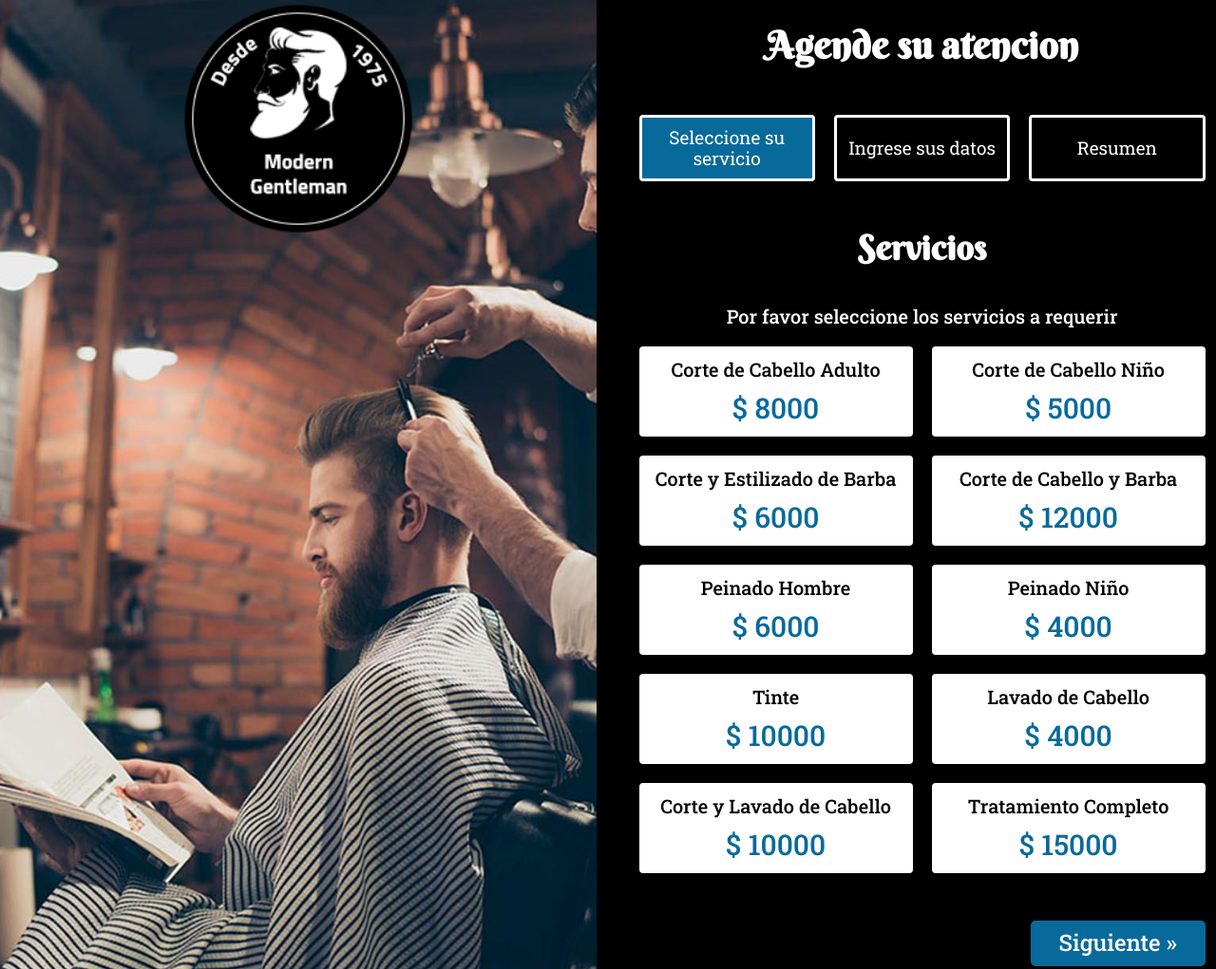
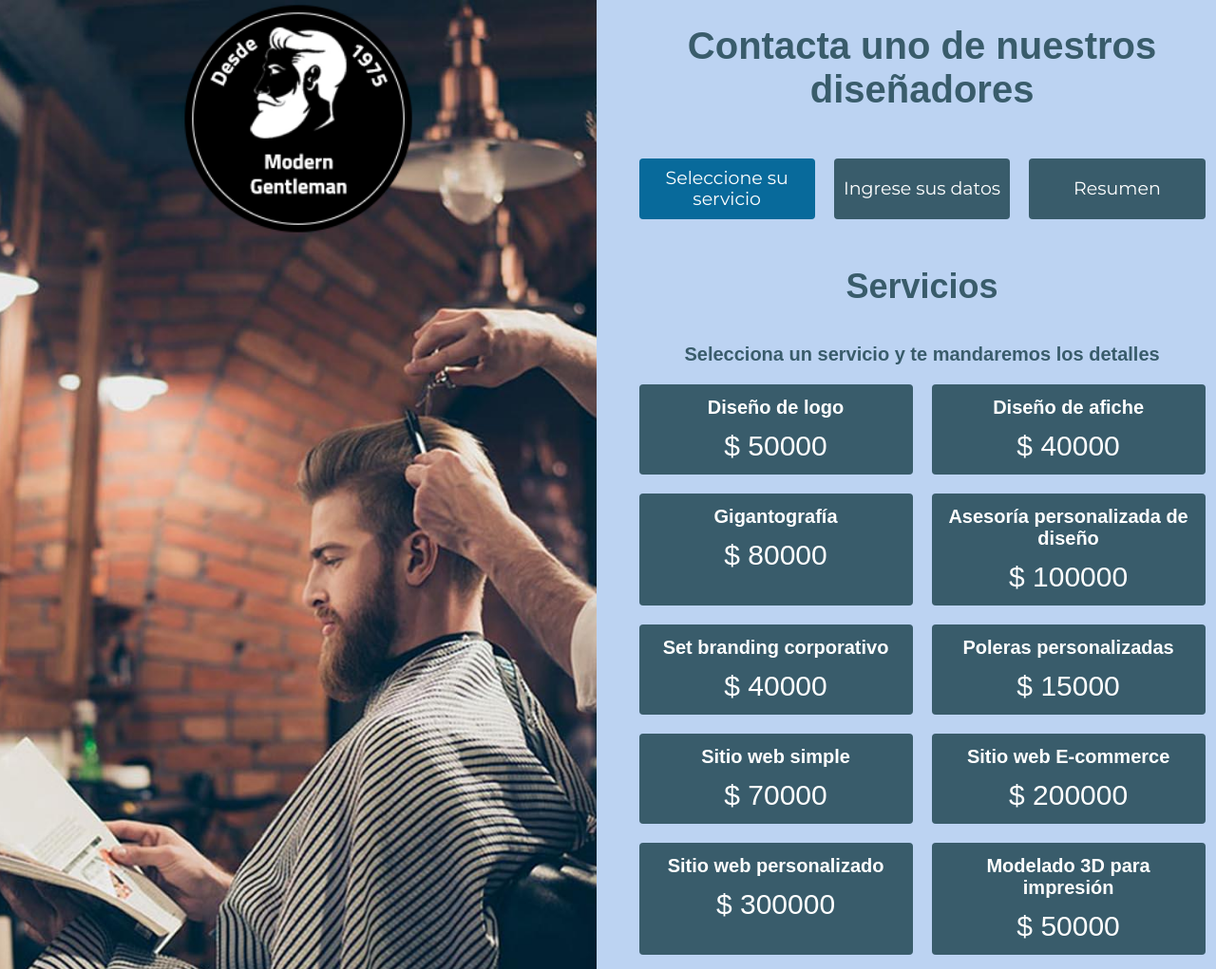
Before and after one commit to Jemuth/EntregaFinalJSCoder, a plain HTML site: page index.html in a window 1280 px wide. Shown: the top 1021 px of the page at 95% size. Drawn offline with Linux system fonts and the light colour scheme; a web font is replaced by a local one.

Commit message:
Modificación de estilos

```diff
--- a/css/style.css
+++ b/css/style.css
@@ -131,11 +131,12 @@ html{
     box-sizing:inherit;
 }
 body{
-    font-family:Roboto Slab,serif;
+    font-family:'Montserrat',serif;
     font-size:1.6rem;
 }
 p{
-    color:#fff;
+    color:#395C6B;
+    font-weight: bold;
     font-size:2rem;
 }
 .contenedor{
@@ -150,8 +151,8 @@ img{
     max-width:100%;
 }
 h1,h2{
-    font-family:Berkshire Swash,cursive;
-    color:#fff;
+    font-family:'Sofia Sans', sans-serif;
+    color:#395C6B;
     text-align:center;
 }
 h1,h2,h3{
@@ -159,7 +160,7 @@ h1,h2,h3{
     font-weight:900;
 }
 h3{
-    font-family:Roboto Slab,serif;
+    font-family:'Sofia Sans', sans-serif;
     color:#086a9b;
 }
 h1{
@@ -173,20 +174,20 @@ h3{
     text-align:center;
 }
 body{
-    background-color:#000;
+    background-color:#BCD3F2;
 }
-.contenedor-estetica{
+.contenedor-diseno{
     position:relative;
 }
 @media (min-width:768px){
-    .contenedor-estetica{
+    .contenedor-diseno{
     height:100vh;
     display:grid;
     gap:2.5rem;
     grid-template-columns:repeat(2,1fr);
 }
 }
-.contenedor-estetica .imagenes{
+.contenedor-diseno .imagenes{
     position:relative;
     height:30rem;
     background-image:url(../img/1.jpg);
@@ -195,11 +196,11 @@ body{
     background-repeat:no-repeat;
 }
 @media (min-width:768px){
-    .contenedor-estetica .imagenes{
+    .contenedor-diseno .imagenes{
         height:auto;
     }
 }
-.contenedor-estetica .imagenes .imagen2{
+.contenedor-diseno .imagenes .imagen2{
     position:absolute;
     width:auto;
     margin-left:auto;
@@ -210,7 +211,7 @@ body{
     margin-top:3rem;
 }
 @media (min-width:768px){
-    .contenedor-estetica .imagenes .imagen2{
+    .contenedor-diseno .imagenes .imagen2{
         scale:200%;
         margin-left:auto;
         margin-right:auto;
@@ -235,8 +236,9 @@ body{
 }
 .app .seccion p{
     margin-top:4rem;
-    font-family:Roboto Slab,serif;
-    font-weight:500;font-size:2rem;
+    font-family:'Sofia Sans', sans-serif;
+    font-weight:500,bold;
+    font-size:2rem;
 }
 .mostrar-seccion{
     display:block!important;
@@ -246,14 +248,14 @@ body{
     grid-template-columns:repeat(3,1fr);
 }
 .tabs button{
-    background-color:#000;
+    background-color:#395C6B;
     font-size:1.9rem;
     color:#fff;
     font-weight:400;
     padding:1rem;
     text-align:center;
-    border:3px solid;
     border-radius:.4rem;
+    border-style: none;
 }
 .tabs button.actual{
     background-color:#086a9b;
@@ -271,7 +273,7 @@ body{
 }
 .listado-servicios .servicio{
     margin-bottom:2rem;
-    background-color:#fff;
+    background-color:#395C6B;
     padding:1.25rem;
     border-radius:.4rem;
     text-align:center;
@@ -285,10 +287,10 @@ body{
     margin:0 0 1.25rem;
 }
 .listado-servicios .servicio .nombre-servicio{
-    color:#000;
+    color:#fff;
 }
 .listado-servicios .servicio .precio-servicio{
-    color:#086a9b;
+    color:#fff;
     margin:0;
     font-size:3rem;
     font-weight:500;
@@ -305,7 +307,7 @@ body{
     padding:5rem 0;
 }
 .paginacion button{
-    background-color:#086a9b;
+    background-color:#395C6B;
     padding:1rem 3rem;
     display:block;
     text-align:center;
@@ -323,7 +325,7 @@ body{
 }
 .formulario{
     width:100%;
-    font-family:Roboto Slab,serif;
+    font-family:'Sofia Sans', sans-serif;
 }
 .campo{
     font-size:2rem;
@@ -333,7 +335,8 @@ body{
 }
 .campo label{
     flex:0 0 10rem;
-    color:#fff;
+    font-weight: bold;
+    color:#395C6B;
 }
 .campo input{
     flex:1;
@@ -359,7 +362,7 @@ body{
     margin:2.5rem 0;
 }
 .contenido-resumen{
-    background-color:#086a9b;
+    background-color:#395C6B;
     padding:1rem;
     border-radius:1rem;
     margin-bottom:2.5rem 0;
--- a/index.html
+++ b/index.html
@@ -6,21 +6,23 @@
     <meta name="viewport" content="width=device-width, initial-scale=1.0">
     <title>Modern Gentleman Barberia</title>
     <link rel="preconnect" href="https://fonts.gstatic.com">
-    <link href="https://fonts.googleapis.com/css2?family=Berkshire+Swash&display=swap" rel="stylesheet">
-    <link href="https://fonts.googleapis.com/css2?family=Roboto+Slab:wght@300;400;500&display=swap" rel="stylesheet">
+    <link rel="preconnect" href="https://fonts.googleapis.com">
+    <link rel="preconnect" href="https://fonts.gstatic.com" crossorigin>
+    <link href="https://fonts.googleapis.com/css2?family=Sofia+Sans:wght@300;400;500&display=swap" rel="stylesheet">
+    <link href="https://fonts.googleapis.com/css2?family=Montserrat:wght@300;400;500&display=swap" rel="stylesheet">
     <link rel="shortcut icon" href="#" />
     <link rel="stylesheet" href="css/style.css">
 </head>
 
 <body>
 
-    <div class="contenedor-estetica">
+    <div class="contenedor-diseno">
         <div class="imagenes">
             <img class="imagen2" src="img/2.png" />
         </div>
         <div class="app">
             <header class="header">
-                <h1>Agende su atencion</h1>
+                <h1>Contacta uno de nuestros diseñadores</h1>
             </header>
             <nav class="tabs">
                 <button type="button" data-paso="1">Seleccione su servicio</button>
@@ -32,7 +34,7 @@
 
             <div id="paso-1" class="seccion">
                 <h2>Servicios</h2>
-                <p class="text-center">Por favor seleccione los servicios a requerir</p>
+                <p class="text-center">Selecciona un servicio y te mandaremos los detalles</p>
                 <div id="servicios" class="listado-servicios"></div>
             </div>
             <div id="paso-2" class="seccion">
--- a/servicios.json
+++ b/servicios.json
@@ -2,53 +2,53 @@
     "servicios": [
         {
             "id": 1,
-            "nombre": "Corte de Cabello Adulto",
-            "precio": 8000
+            "nombre": "Diseño de logo",
+            "precio": 50000
         },
         {
             "id": 2,
-            "nombre": "Corte de Cabello Niño",
-            "precio": 5000
+            "nombre": "Diseño de afiche",
+            "precio": 40000
         },
         {
             "id": 3,
-            "nombre": "Corte y Estilizado de Barba",
-            "precio": 6000
+            "nombre": "Gigantografía",
+            "precio": 80000
         },
         {
             "id": 4,
-            "nombre": "Corte de Cabello y Barba",
-            "precio": 12000
+            "nombre": "Asesoría personalizada de diseño",
+            "precio": 100000
         },
         {
             "id": 5,
-            "nombre": "Peinado Hombre",
-            "precio": 6000
+            "nombre": "Set branding corporativo",
+            "precio": 40000
         },
         {
             "id": 6,
-            "nombre": "Peinado Niño",
-            "precio": 4000
+            "nombre": "Poleras personalizadas",
+            "precio": 15000
         },
         {
             "id": 7,
-            "nombre": "Tinte",
-            "precio": 10000
+            "nombre": "Sitio web simple",
+            "precio": 70000
         },
         {
             "id": 8,
-            "nombre": "Lavado de Cabello",
-            "precio": 4000
+            "nombre": "Sitio web E-commerce",
+            "precio": 200000
         },
         {
             "id": 9,
-            "nombre": "Corte y Lavado de Cabello",
-            "precio": 10000
+            "nombre": "Sitio web personalizado",
+            "precio": 300000
         },
         {
             "id": 10,
-            "nombre" : "Tratamiento Completo",
-            "precio": 15000
+            "nombre" : "Modelado 3D para impresión",
+            "precio": 50000
         }
 
     ]
```
